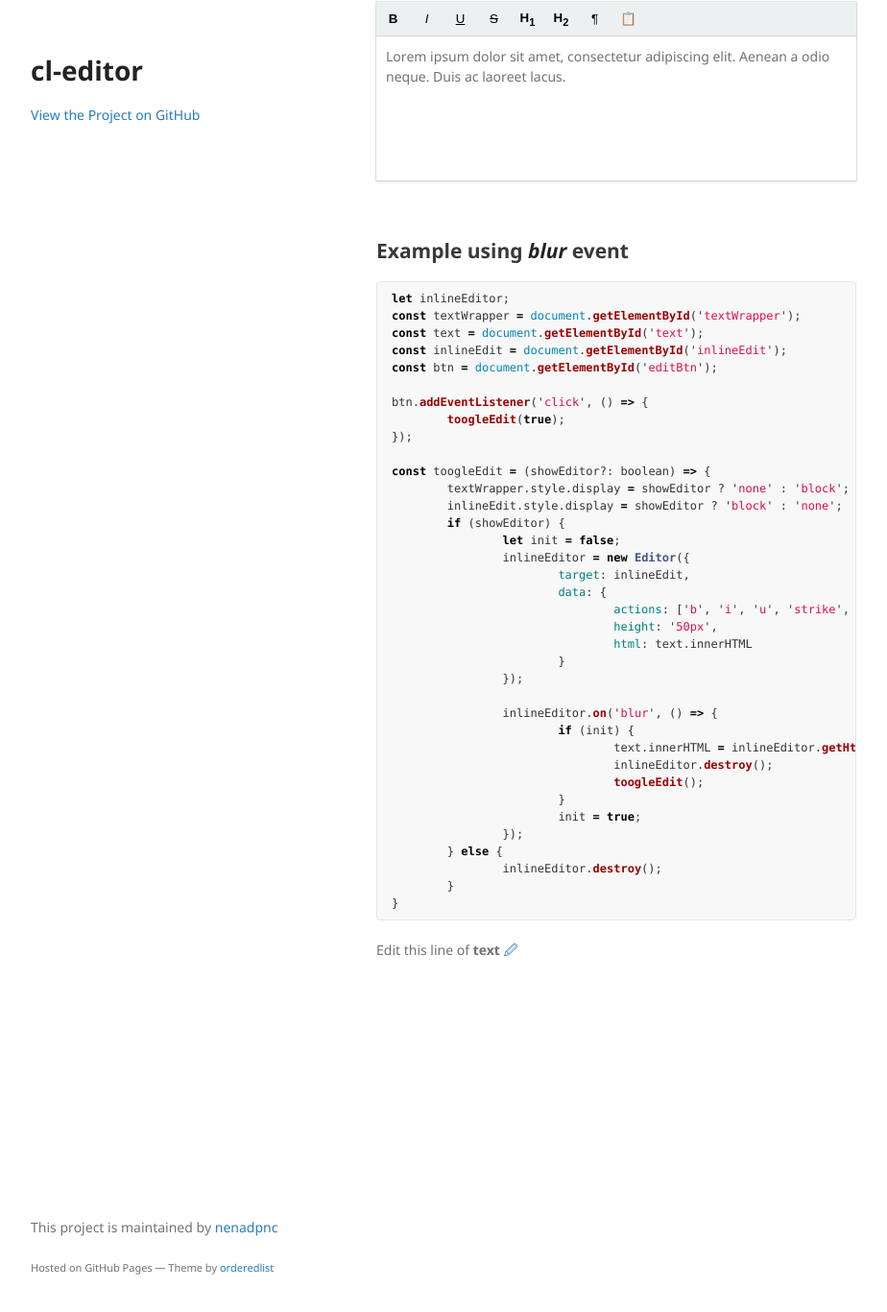
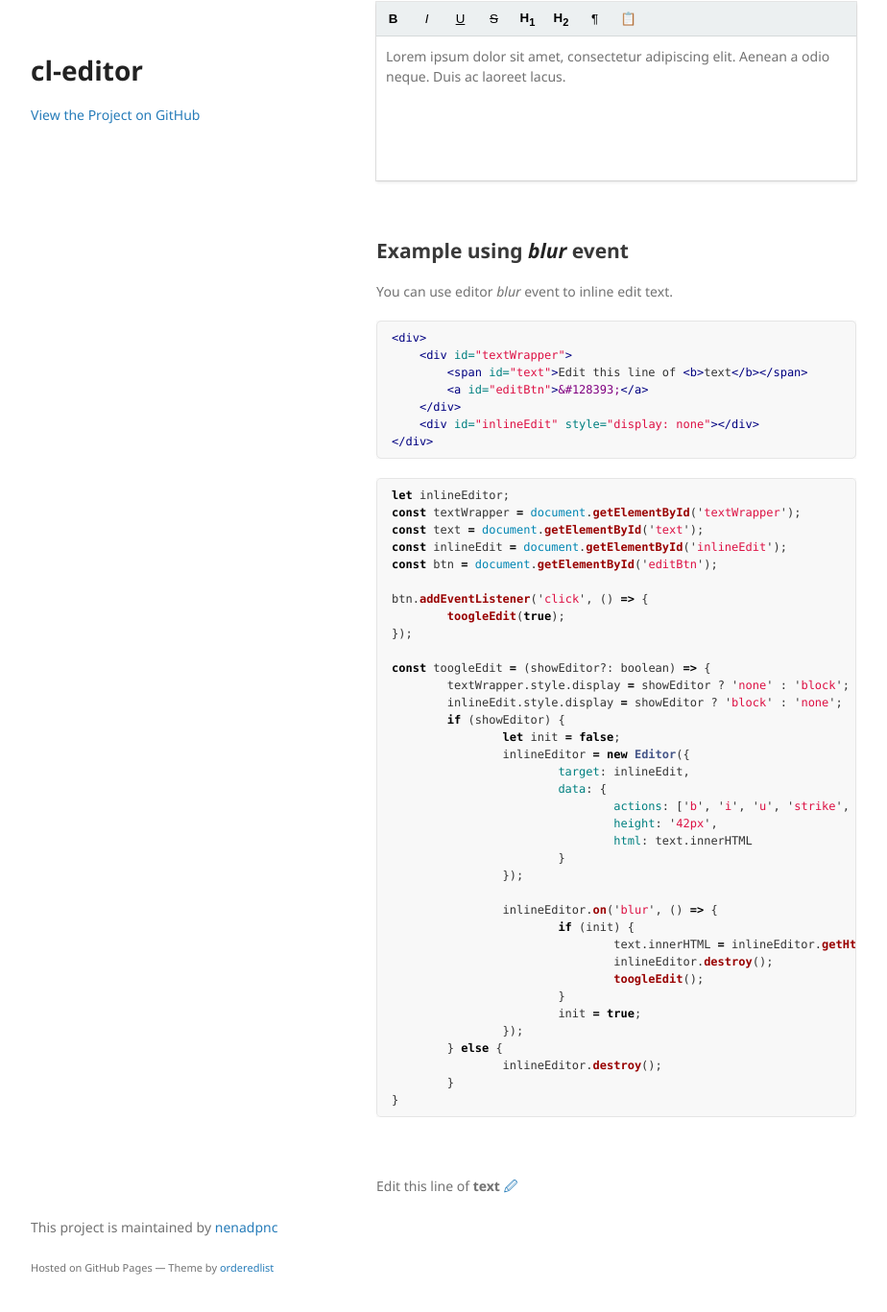
Before and after one commit to nenadpnc/cl-editor, a Jekyll site: the page built from index.md, in a window 1280 px wide and 1400 px high, scrolled down 1237 px. Shown: the top 1367 px of the window at 96% size, without its empty margins (178-1102 px from the left). Built offline with Jekyll 4.4.1, drawn with Linux system fonts in a browser that asks for light colours; the repository's description, which GitHub fills in, is left out; our own code applies the rules of GitHub Pages for plain Markdown files.

Commit message:
github page

````diff
--- a/dist/index.dev.js
+++ b/dist/index.dev.js
@@ -1500,7 +1500,7 @@ var toogleEdit = function toogleEdit(showEditor) {
             target: inlineEdit,
             data: {
                 actions: ['b', 'i', 'u', 'strike', 'removeFormat'],
-                height: '50px',
+                height: '42px',
                 html: text.innerHTML
             }
         });
--- a/index.md
+++ b/index.md
@@ -53,6 +53,18 @@ const editor2 = new Editor({
 
 ## [](#header-2)Example using _**blur**_ event
 
+You can use editor _blur_ event to inline edit text.
+
+```html
+<div>
+    <div id="textWrapper">
+        <span id="text">Edit this line of <b>text</b></span>
+        <a id="editBtn">&#128393;</a>
+    </div>
+    <div id="inlineEdit" style="display: none"></div>
+</div>
+```
+
 ```js
 let inlineEditor;
 const textWrapper = document.getElementById('textWrapper');
@@ -73,7 +85,7 @@ const toogleEdit = (showEditor?: boolean) => {
 			target: inlineEdit,
 			data: {
 				actions: ['b', 'i', 'u', 'strike', 'removeFormat'],
-				height: '50px',
+				height: '42px',
 				html: text.innerHTML
 			}
 		});
@@ -91,7 +103,7 @@ const toogleEdit = (showEditor?: boolean) => {
 	}
 }
 ```
-
+<br>
 <div>
     <div id="textWrapper">
         <span id="text">Edit this line of <b>text</b></span>
--- a/src/app.ts
+++ b/src/app.ts
@@ -48,7 +48,7 @@ const toogleEdit = (showEditor?: boolean) => {
 			target: inlineEdit,
 			data: {
 				actions: ['b', 'i', 'u', 'strike', 'removeFormat'],
-				height: '50px',
+				height: '42px',
 				html: text.innerHTML
 			}
 		});
````
Also changed, not shown: 1 other file.
